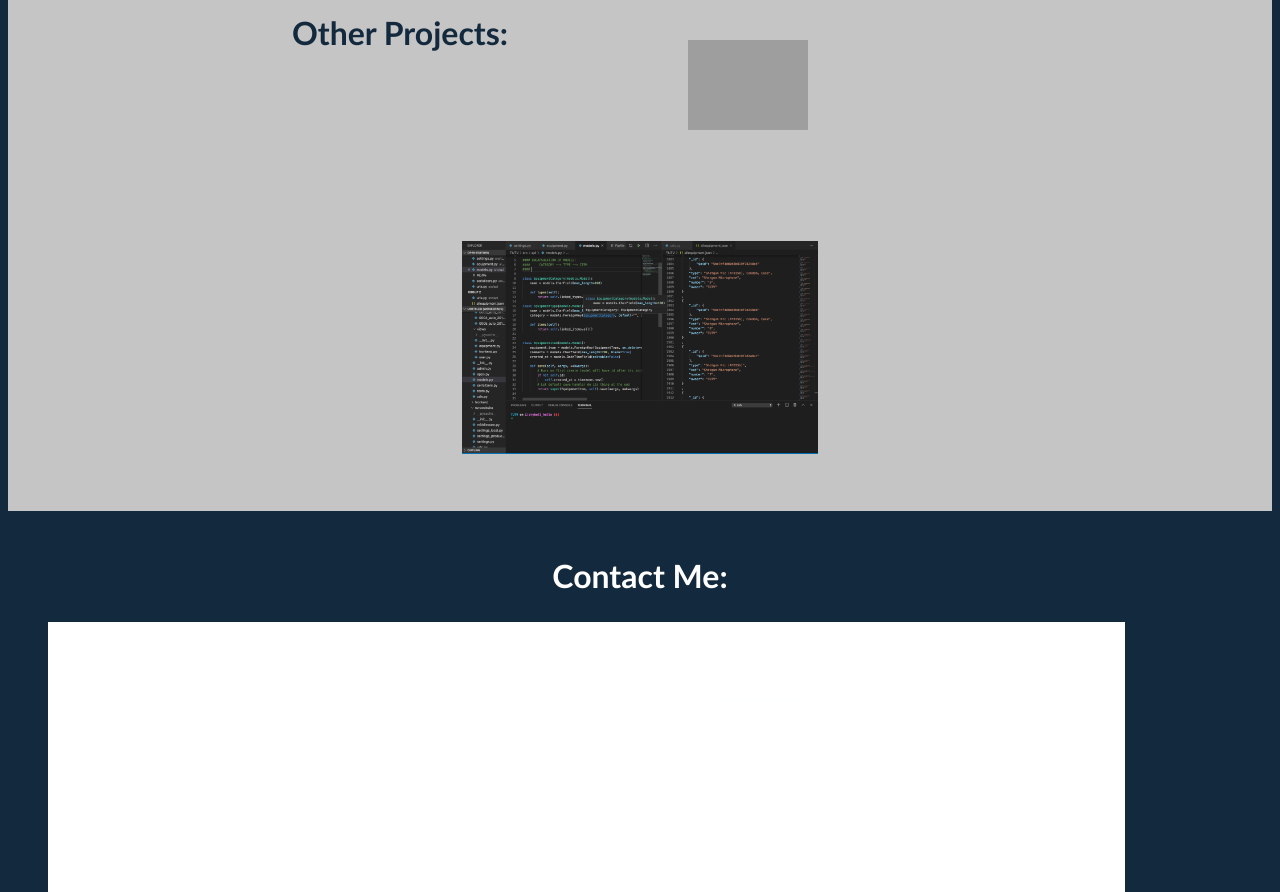
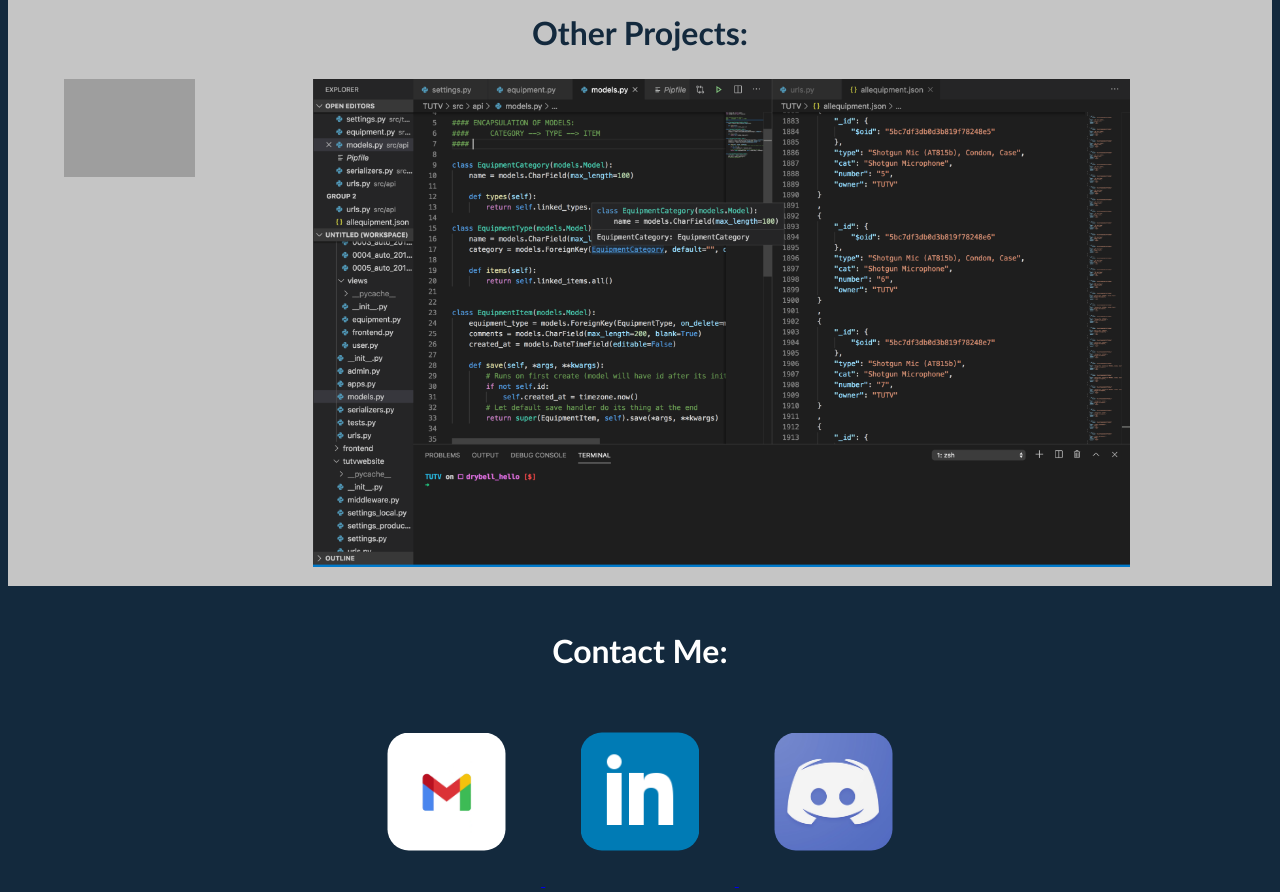
Before and after one commit to CJFeagin33/CJFeagin33-Portfolio, a plain HTML site: page index.html in a window 1280 px wide. Shown: the part 1134-2026 px from the top of the page. Drawn offline with Linux system fonts and the light colour scheme; grey boxes are pictures that could not be loaded.

Commit message:
added resume. adjusted pictures.

```diff
--- a/index.html
+++ b/index.html
@@ -50,12 +50,10 @@
 
         <section class="container">
             <h2>Other Projects:</h2>
-            <figure class ="figure-2">
+            <figure class ="other-projects">
                 <a href="https://cjfeagin33.github.io/Horiseon-Landing-Page/">
                     <img src="./Horiseon-Screenshot.png" alt="Screenshot of Horiseon Landing Page.">
                 </a>
-            </figure>
-            <figure class="figure-2">
                 <a href="https://www.youtube.com/watch?v=dQw4w9WgXcQ">
                     <img src="./Troll-Coding-Project.png" alt="Never gonna give you up">
                 </a>
@@ -80,6 +78,7 @@
         <section id="resume" class ="section-4">
             <h2>Resume:</h2>
             <p>This is a section that links my resume in its current state.</p>
+            <img src="Resume-Screenshot.png" alt="resume">
         </section>
     </main>
 
--- a/style.css
+++ b/style.css
@@ -95,24 +95,18 @@ main {
     font-family: 'Gill Sans', 'Gill Sans MT', Calibri, 'Trebuchet MS', sans-serif;
     background-color: #c5c5c5;
     color: #13293d;
-    display:flex;
-    flex-wrap: wrap;
-    justify-content: center;
 }
 
 .container h2 {
     font-size: 200%;
 }
 
-.figure-2 {
+.other-projects {
     display: flex;
-    flex-wrap: wrap;
-    justify-content: space-between;
-    padding: 3% 0% 3% 0%;
 }
 
-.figure-2 img{
-    width: 30%
+.other-projects img{
+    width: 80%
 }
 .section-3 {
     text-align: center;
@@ -126,8 +120,10 @@ main {
     font-size: 200%;
 }
 
-.socials{
-width:3%;
+.socials img{
+    width:10%;
+    padding: 3%;
+    border-radius: 30%;
 }
 
 .section-4 {
```
Also changed, not shown: Resume-Screenshot.png (added).
